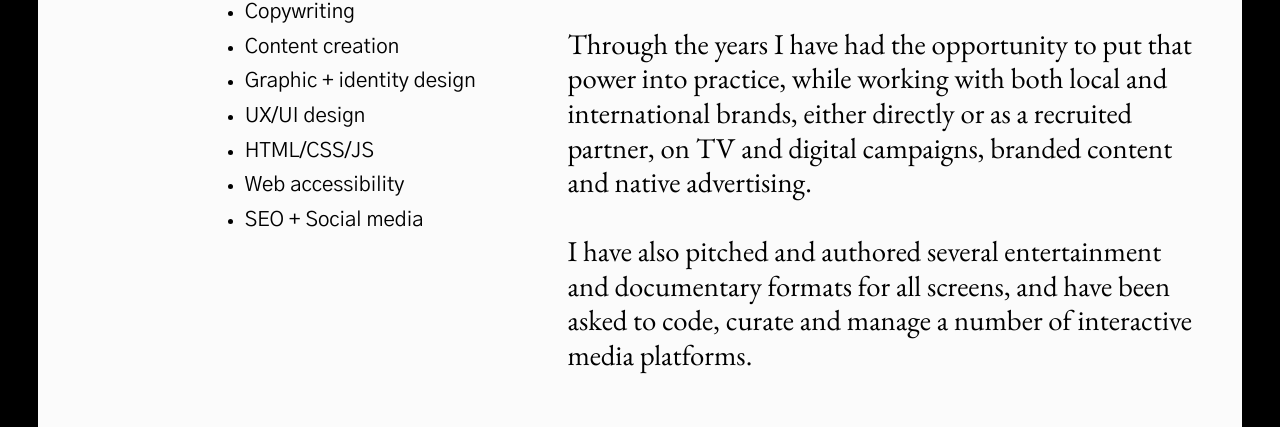
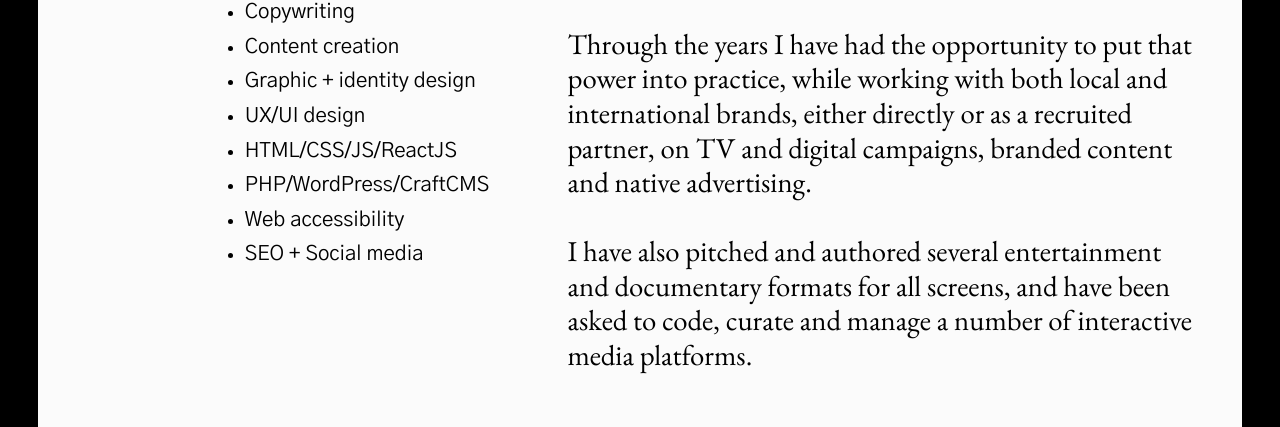
Before and after one commit to fabiomrbarbosa/fabiobarbosa.net, a website: page index.html in a window 1280 px wide. Shown: the part 913-1340 px from the top of the page. Drawn offline with Linux system fonts and the light colour scheme.

Commit message:
Update programming skills

```diff
--- a/index.html
+++ b/index.html
@@ -140,7 +140,8 @@
                         <li>Content creation</li>
                         <li>Graphic + identity design</li>
                         <li>UX/UI design</li>
-                        <li>HTML/CSS/JS</li>
+                        <li>HTML/CSS/JS/ReactJS</li>
+                        <li>PHP/WordPress/CraftCMS</li>
                         <li>Web accessibility</li>
                         <li>SEO + Social media</li>
                     </ul>
```
